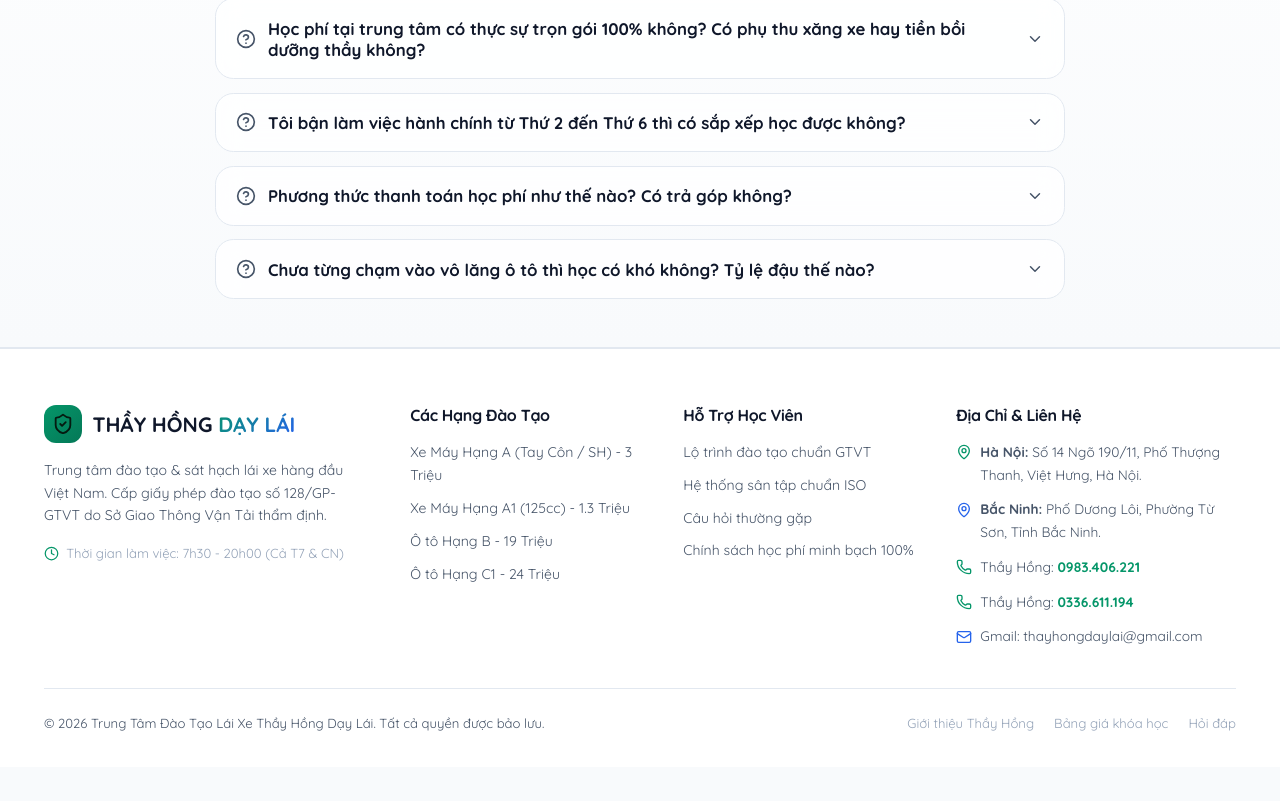
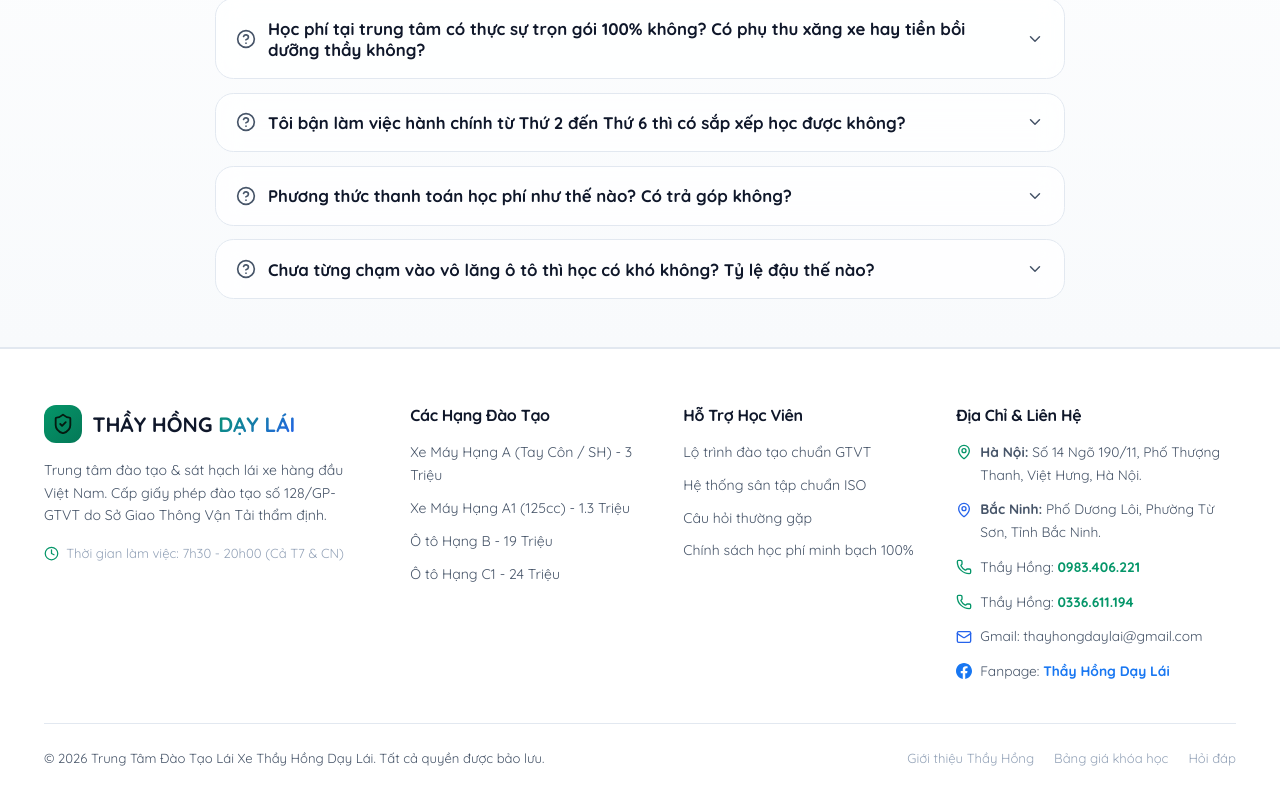
Before and after one commit to thayhongdaylai-hub/thayhongdaylai, a React (Vite) app: page / in a window 1280 px wide. Shown: the part 8678-9479 px from the top of the page. Before the commit the page ends 9445 px from the top, so only its background shows below. Built offline with nearby package versions, Linux system fonts and the light colour scheme; a web font is replaced by a local one.

Commit message:
thayhongdaylai

```diff
--- a/src/components/Footer.jsx
+++ b/src/components/Footer.jsx
@@ -98,6 +98,12 @@ export default function Footer() {
                 <Mail size={16} color="var(--accent-blue)" style={{ flexShrink: 0 }} />
                 <span>Gmail: <a href="mailto:thayhongdaylai@gmail.com" style={{ color: 'var(--text-muted)' }}>thayhongdaylai@gmail.com</a></span>
               </li>
+              <li style={{ display: 'flex', alignItems: 'center', gap: '0.5rem' }}>
+                <svg width="16" height="16" viewBox="0 0 24 24" fill="#1877F2" style={{ flexShrink: 0 }}>
+                  <path d="M24 12.073c0-6.627-5.373-12-12-12s-12 5.373-12 12c0 5.99 4.388 10.954 10.125 11.854v-8.385H7.078v-3.47h3.047V9.43c0-3.007 1.792-4.669 4.533-4.669 1.312 0 2.686.235 2.686.235v2.953H15.83c-1.491 0-1.956.925-1.956 1.874v2.25h3.328l-.532 3.47h-2.796v8.385C19.612 23.027 24 18.062 24 12.073z"/>
+                </svg>
+                <span>Fanpage: <a href="https://www.facebook.com/share/1GuWF1te7x/" target="_blank" rel="noopener noreferrer" style={{ color: '#1877F2', fontWeight: 700 }}>Thầy Hồng Dạy Lái</a></span>
+              </li>
             </ul>
           </div>
         </div>
```
Also changed, not shown: preview.html (+13 -2 lines).
